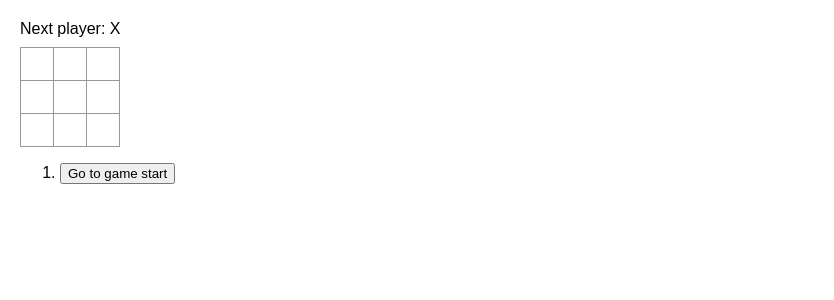
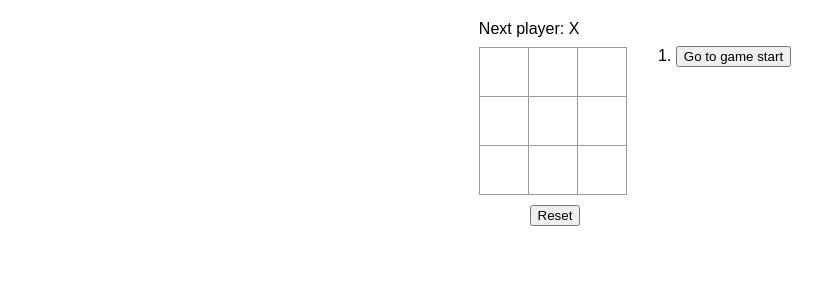
Before and after one commit to sagarbhut00/tic-tac-toe_react, a React (Create React App) app: page / in a window 1280 px wide. Shown: the top 300 px of the page, without its empty margins (0-834 px from the left). Built offline with nearby package versions, Linux system fonts and the light colour scheme.

Commit message:
update file structure and implement reset game functinality

```diff
--- a/src/App.css
+++ b/src/App.css
@@ -12,15 +12,15 @@ body {
   background: #fff;
   border: 1px solid #999;
   float: left;
-  font-size: 24px;
+  font-size: 40px;
   font-weight: bold;
-  line-height: 34px;
-  height: 34px;
+  line-height: 50px;
+  height: 50px;
   margin-right: -1px;
   margin-top: -1px;
   padding: 0;
   text-align: center;
-  width: 34px;
+  width: 50px;
 }
 
 .board-row:after {
@@ -41,3 +41,12 @@ body {
 .main-info {
   margin-left: 20px;
 }
+
+.game {
+  display: flex;
+  justify-content: center;
+}
+
+.game-info {
+  margin: 10px;
+}
--- a/src/App.js
+++ b/src/App.js
@@ -1,116 +1,12 @@
 import './App.css';
-import { useState } from "react";
+import Game from './components/Game'
 
-function Square({value, onSquareClick}) {
+function App() {
   return (
-  <button className="square" onClick={onSquareClick}>{value}</button>
+    <>
+      <Game />
+    </>
   )
 }
 
-function Board({ xIsNext, squares, onPlay }) {
-  function handleClick(i) {
-    if (calculateWinner(squares) || squares[i]) {
-      return;
-    }
-    const nextSquares = squares.slice();
-    if (xIsNext) {
-      nextSquares[i] = 'X';
-    } else {
-      nextSquares[i] = 'O';
-    }
-    onPlay(nextSquares);
-  }
-
-  const winner = calculateWinner(squares);
-  let status;
-  if (winner) {
-    status = 'Winner: ' + winner;
-  } else {
-    status = 'Next player: ' + (xIsNext ? 'X' : 'O');
-  }
-
-  return (
-    <>
-      <div className="status">{status}</div>
-      <div className="board-row">
-        <Square value={squares[0]} onSquareClick={() => handleClick(0)} />
-        <Square value={squares[1]} onSquareClick={() => handleClick(1)} />
-        <Square value={squares[2]} onSquareClick={() => handleClick(2)} />
-      </div>
-      <div className="board-row">
-        <Square value={squares[3]} onSquareClick={() => handleClick(3)} />
-        <Square value={squares[4]} onSquareClick={() => handleClick(4)} />
-        <Square value={squares[5]} onSquareClick={() => handleClick(5)} />
-      </div>
-      <div className="board-row">
-        <Square value={squares[6]} onSquareClick={() => handleClick(6)} />
-        <Square value={squares[7]} onSquareClick={() => handleClick(7)} />
-        <Square value={squares[8]} onSquareClick={() => handleClick(8)} />
-      </div>
-    </>
-  );
-}
-
-function Game() {
-  const [history, setHistory] = useState([Array(9).fill(null)]);
-  const [currentMove, setCurrentMove] = useState(0);
-  const xIsNext = currentMove % 2 === 0;
-  const currentSquares = history[currentMove];
-
-  function handlePlay(nextSquares) {
-    const nextHistory = [...history.slice(0, currentMove + 1), nextSquares];
-    setHistory(nextHistory);
-    setCurrentMove(nextHistory.length - 1);
-  }
-
-  function jumpTo(nextMove) {
-    setCurrentMove(nextMove);
-  }
-
-  const moves = history.map((squares, move) => {
-    let description;
-    if (move > 0) {
-      description = 'Go to move #' + move;
-    } else {
-      description = 'Go to game start';
-    }
-    return (
-      <li key={move}>
-        <button onClick={() => jumpTo(move)}>{description}</button>
-      </li>
-    );
-  });
-
-  return (
-    <div className="game">
-      <div className="game-board">
-        <Board xIsNext={xIsNext} squares={currentSquares} onPlay={handlePlay} />
-      </div>
-      <div className="game-info">
-        <ol>{moves}</ol>
-      </div>
-    </div>
-  );
-}
-
-function calculateWinner(squares) {
-  const lines = [
-    [0, 1, 2],
-    [3, 4, 5],
-    [6, 7, 8],
-    [0, 3, 6],
-    [1, 4, 7],
-    [2, 5, 8],
-    [0, 4, 8],
-    [2, 4, 6],
-  ];
-  for (let i = 0; i < lines.length; i++) {
-    const [a, b, c] = lines[i];
-    if (squares[a] && squares[a] === squares[b] && squares[a] === squares[c]) {
-      return squares[a];
-    }
-  }
-  return null;
-}
-
-export default Game;
+export default App;
--- /dev/null
+++ b/src/components/Board.jsx
@@ -0,0 +1,66 @@
+import Square from "./Square";
+
+function Board({ xIsNext, squares, onPlay }) {
+    function handleClick(i) {
+        if (calculateWinner(squares) || squares[i]) {
+            return;
+        }
+        const nextSquares = squares.slice();
+        if (xIsNext) {
+            nextSquares[i] = 'X';
+        } else {
+            nextSquares[i] = 'O';
+        }
+        onPlay(nextSquares);
+    }
+
+    const winner = calculateWinner(squares);
+    let status;
+    if (winner) {
+        status = 'Winner: ' + winner;
+    } else {
+        status = 'Next player: ' + (xIsNext ? 'X' : 'O');
+    }
+
+    return (
+        <>
+            <div className="status">{status}</div>
+            <div className="board-row">
+                <Square value={squares[0]} onSquareClick={() => handleClick(0)} />
+                <Square value={squares[1]} onSquareClick={() => handleClick(1)} />
+                <Square value={squares[2]} onSquareClick={() => handleClick(2)} />
+            </div>
+            <div className="board-row">
+                <Square value={squares[3]} onSquareClick={() => handleClick(3)} />
+                <Square value={squares[4]} onSquareClick={() => handleClick(4)} />
+                <Square value={squares[5]} onSquareClick={() => handleClick(5)} />
+            </div>
+            <div className="board-row">
+                <Square value={squares[6]} onSquareClick={() => handleClick(6)} />
+                <Square value={squares[7]} onSquareClick={() => handleClick(7)} />
+                <Square value={squares[8]} onSquareClick={() => handleClick(8)} />
+            </div>
+        </>
+    );
+}
+
+function calculateWinner(squares) {
+    const lines = [
+        [0, 1, 2],
+        [3, 4, 5],
+        [6, 7, 8],
+        [0, 3, 6],
+        [1, 4, 7],
+        [2, 5, 8],
+        [0, 4, 8],
+        [2, 4, 6],
+    ];
+    for (let i = 0; i < lines.length; i++) {
+        const [a, b, c] = lines[i];
+        if (squares[a] && squares[a] === squares[b] && squares[a] === squares[c]) {
+            return squares[a];
+        }
+    }
+    return null;
+}
+export default Board;
--- /dev/null
+++ b/src/components/Game.jsx
@@ -0,0 +1,55 @@
+import { useState } from "react";
+import Board from "./Board";
+function Game() {
+    const [history, setHistory] = useState([Array(9).fill(null)]);
+    const [currentMove, setCurrentMove] = useState(0);
+    const xIsNext = currentMove % 2 === 0;
+    const currentSquares = history[currentMove];
+
+    function handlePlay(nextSquares) {
+      const nextHistory = [...history.slice(0, currentMove + 1), nextSquares];
+      setHistory(nextHistory);
+      setCurrentMove(nextHistory.length - 1);
+    }
+
+    function jumpTo(nextMove) {
+      setCurrentMove(nextMove);
+    }
+
+    const moves = history.map((squares, move) => {
+      let description;
+      if (move > 0) {
+        description = 'Go to move #' + move;
+      } else {
+        description = 'Go to game start';
+      }
+      return (
+        <li key={move}>
+          <button onClick={() => jumpTo(move)}>{description}</button>
+        </li>
+      );
+    });
+
+    return (
+        <>
+            <div className="game">
+                <div className="game-board">
+                    <Board xIsNext={xIsNext} squares={currentSquares} onPlay={handlePlay} />
+                </div>
+                <div className="game-info">
+                    <ol>{moves}</ol>
+                </div>
+            </div>
+            <div className="game" style={{margin: '10px 170px 0px 0px'}}>
+                <button className="" onClick={handleReset}> Reset </button>
+            </div>
+        </>
+    );
+
+    function handleReset() {
+      setCurrentMove(0);
+      setHistory([Array(9).fill(null)])
+    }
+  }
+
+  export default Game;
--- /dev/null
+++ b/src/components/Square.jsx
@@ -0,0 +1,7 @@
+function Square({value, onSquareClick}) {
+    return (
+    <button className="square" onClick={onSquareClick} style={{color: value == 'X' ? 'red' : 'blue'}}>{value}</button>
+    )
+  }
+
+  export default Square;
```
